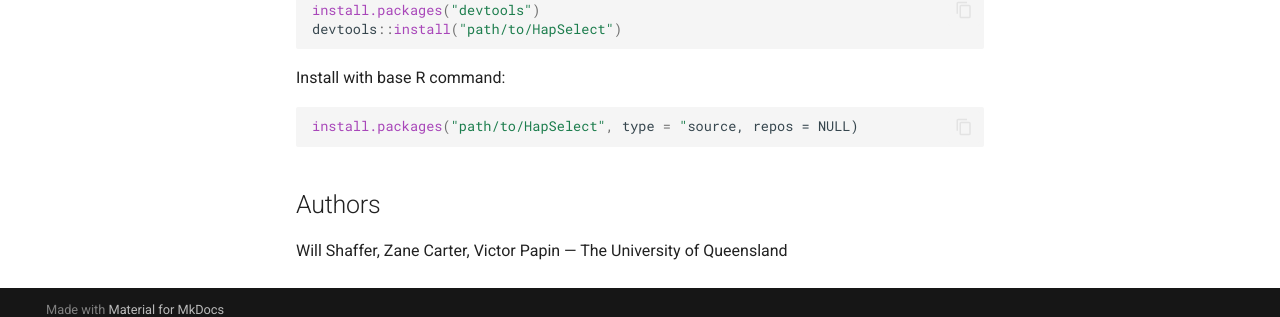
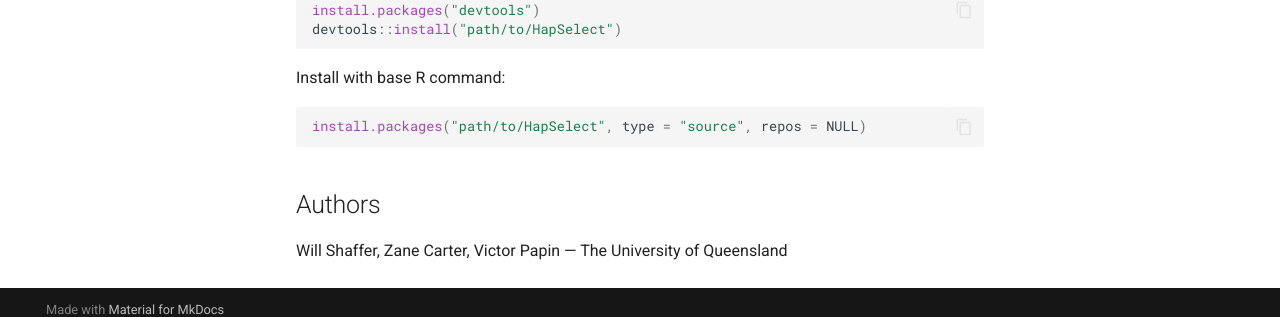
Before and after one commit to wrshf7/HapSelect-Docs, an MkDocs documentation site: the page built from docs/index.md, in a window 1280 px wide and 900 px high, scrolled down 677 px. Shown: the part 568-885 px from the top of the window. Built offline with MkDocs 1.6.1 and Material for MkDocs 9.7.7, drawn with Linux system fonts in a browser that asks for light colours; comment, search, counter and statistics services are not loaded.

````diff
--- a/docs/index.md
+++ b/docs/index.md
@@ -30,7 +30,7 @@ devtools::install("path/to/HapSelect")
 Install with base R command:
 
 ```r
-install.packages("path/to/HapSelect", type = "source, repos = NULL)
+install.packages("path/to/HapSelect", type = "source", repos = NULL)
 ```
 ## Authors
 
````
